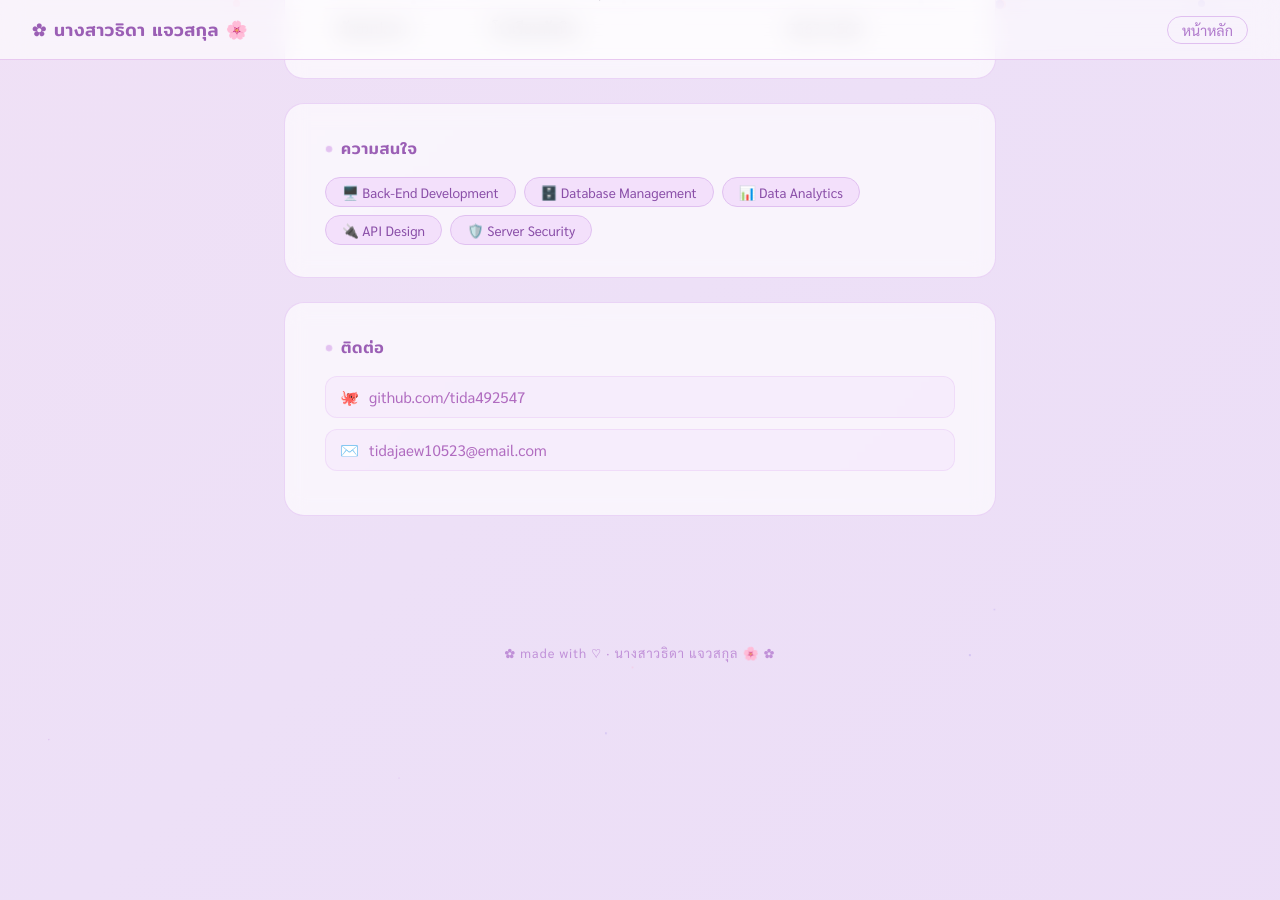
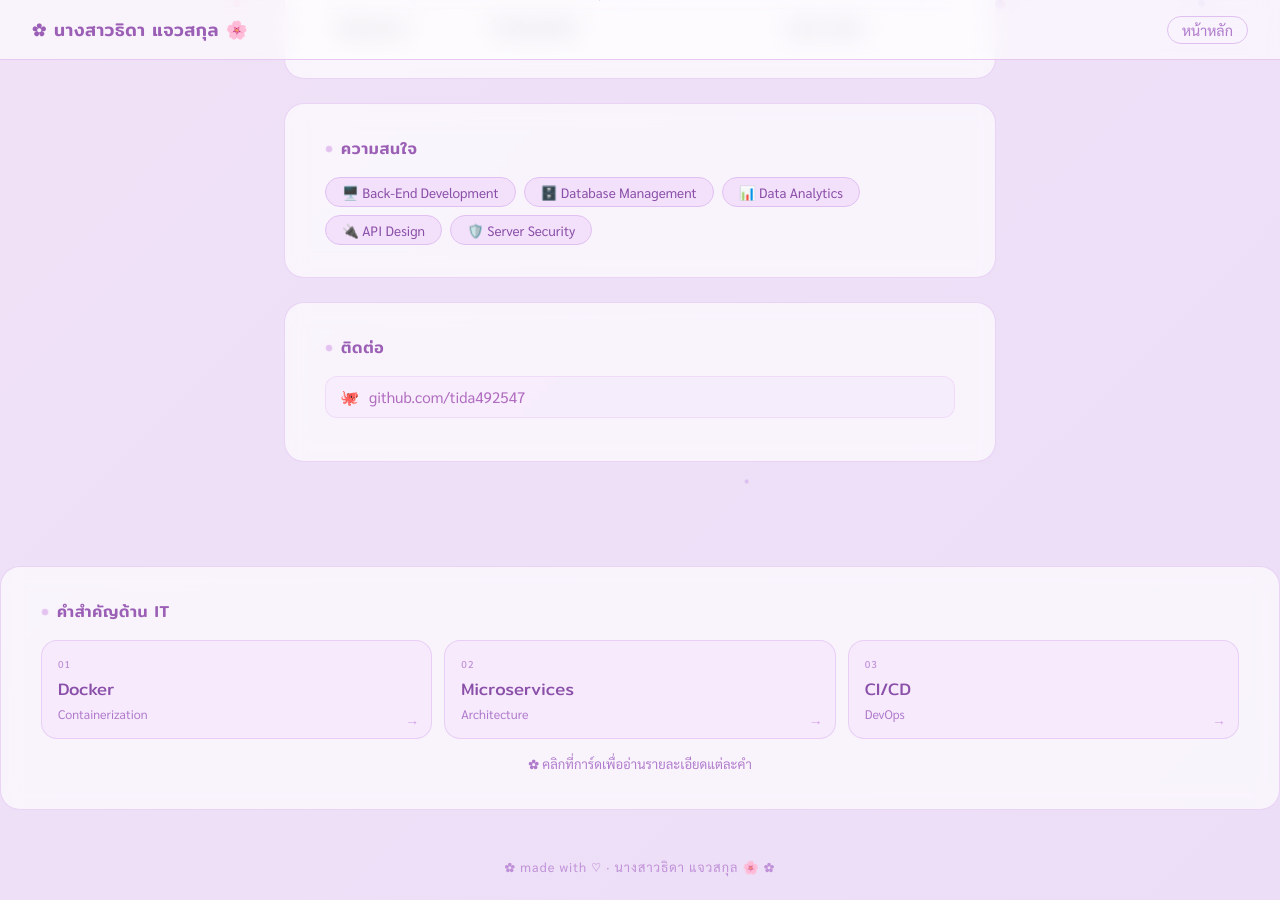
Before and after one commit to tida492547/tida.github.io, a Jekyll site: the page built from README.md, in a window 1280 px wide and 900 px high, scrolled down 832 px. Built offline with Jekyll 4.4.1, drawn with Linux system fonts in a browser that asks for light colours; before the commit the page ends 1518 px from its top, so only the background shows below that.

Commit message:
Update home.html

```diff
--- a/_layouts/home.html
+++ b/_layouts/home.html
@@ -355,10 +355,47 @@
     <div class="card">
       <div class="section-title"><span class="dot"></span> ติดต่อ</div>
       <div class="contact-item">🐙 <a href="https://github.com/tida492547">github.com/tida492547</a></div>
-      <div class="contact-item">✉️ <a href="mailto:tidajaew10523@email.com">tidajaew10523@email.com</a></div>
     </div>
   </main>
 
+  <div class="card">
+  <div class="section-title"><span class="dot"></span> คำสำคัญด้าน IT</div>
+
+  <div style="display:grid;grid-template-columns:repeat(3,1fr);gap:12px;margin-top:0.25rem">
+
+    <a href="https://tida492547.github.io/docker"
+       style="background:rgba(243,224,251,0.5);border:1px solid rgba(220,180,240,0.5);border-radius:16px;padding:1rem;text-decoration:none;display:block;transition:all 0.25s;position:relative"
+       onmouseover="this.style.transform='translateY(-3px)';this.style.borderColor='#b07acc'"
+       onmouseout="this.style.transform='';this.style.borderColor='rgba(220,180,240,0.5)'">
+      <div style="font-size:10px;font-weight:500;letter-spacing:.1em;color:#c090d8;margin-bottom:6px">01</div>
+      <div style="font-family:'Mitr',sans-serif;font-size:1.05rem;color:#8a4fa8;margin-bottom:4px">Docker</div>
+      <div style="font-size:0.78rem;color:#b07acc">Containerization</div>
+      <span style="position:absolute;bottom:10px;right:12px;color:#d4a0e8;font-size:14px">→</span>
+    </a>
+
+    <a href="https://tida492547.github.io/microservices"
+       style="background:rgba(243,224,251,0.5);border:1px solid rgba(220,180,240,0.5);border-radius:16px;padding:1rem;text-decoration:none;display:block;transition:all 0.25s;position:relative"
+       onmouseover="this.style.transform='translateY(-3px)';this.style.borderColor='#b07acc'"
+       onmouseout="this.style.transform='';this.style.borderColor='rgba(220,180,240,0.5)'">
+      <div style="font-size:10px;font-weight:500;letter-spacing:.1em;color:#c090d8;margin-bottom:6px">02</div>
+      <div style="font-family:'Mitr',sans-serif;font-size:1.05rem;color:#8a4fa8;margin-bottom:4px">Microservices</div>
+      <div style="font-size:0.78rem;color:#b07acc">Architecture</div>
+      <span style="position:absolute;bottom:10px;right:12px;color:#d4a0e8;font-size:14px">→</span>
+    </a>
+
+    <a href="https://tida492547.github.io/cicd"
+       style="background:rgba(243,224,251,0.5);border:1px solid rgba(220,180,240,0.5);border-radius:16px;padding:1rem;text-decoration:none;display:block;transition:all 0.25s;position:relative"
+       onmouseover="this.style.transform='translateY(-3px)';this.style.borderColor='#b07acc'"
+       onmouseout="this.style.transform='';this.style.borderColor='rgba(220,180,240,0.5)'">
+      <div style="font-size:10px;font-weight:500;letter-spacing:.1em;color:#c090d8;margin-bottom:6px">03</div>
+      <div style="font-family:'Mitr',sans-serif;font-size:1.05rem;color:#8a4fa8;margin-bottom:4px">CI/CD</div>
+      <div style="font-size:0.78rem;color:#b07acc">DevOps</div>
+      <span style="position:absolute;bottom:10px;right:12px;color:#d4a0e8;font-size:14px">→</span>
+    </a>
+
+  </div>
+  <p style="font-size:0.82rem;color:#b07acc;margin-top:0.8rem;text-align:center">✿ คลิกที่การ์ดเพื่ออ่านรายละเอียดแต่ละคำ</p>
+</div>
   <footer>✿ made with ♡ · {{ site.title }} ✿</footer>
 </div>
 
```
